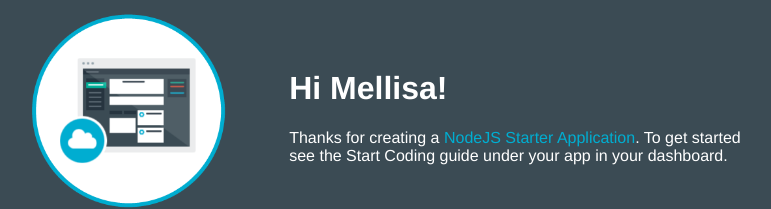
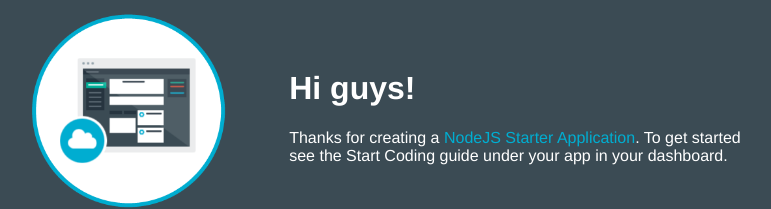
Before and after one commit to raphaelsilvada/rafa-demo-webinar-1463494047434, a website: page public/index.html in a window 1280 px wide. Shown: the part 145-354 px from the top of the page, without its empty margins (253-1024 px from the left). Drawn offline with Linux system fonts and the light colour scheme.

Commit message:
Version 5.0

```diff
--- a/public/index.html
+++ b/public/index.html
@@ -15,7 +15,7 @@
         <td style= "width:30%;">
           <img class = "newappIcon" src="images/newapp-icon.png">
         <td>
-            <h1>Hi Mellisa!</h1>
+            <h1>Hi guys!</h1>
           <p>Thanks for creating a
             <span class = "blue">NodeJS Starter Application</span>.
             To get started see the Start Coding guide under your app in your dashboard.
```
